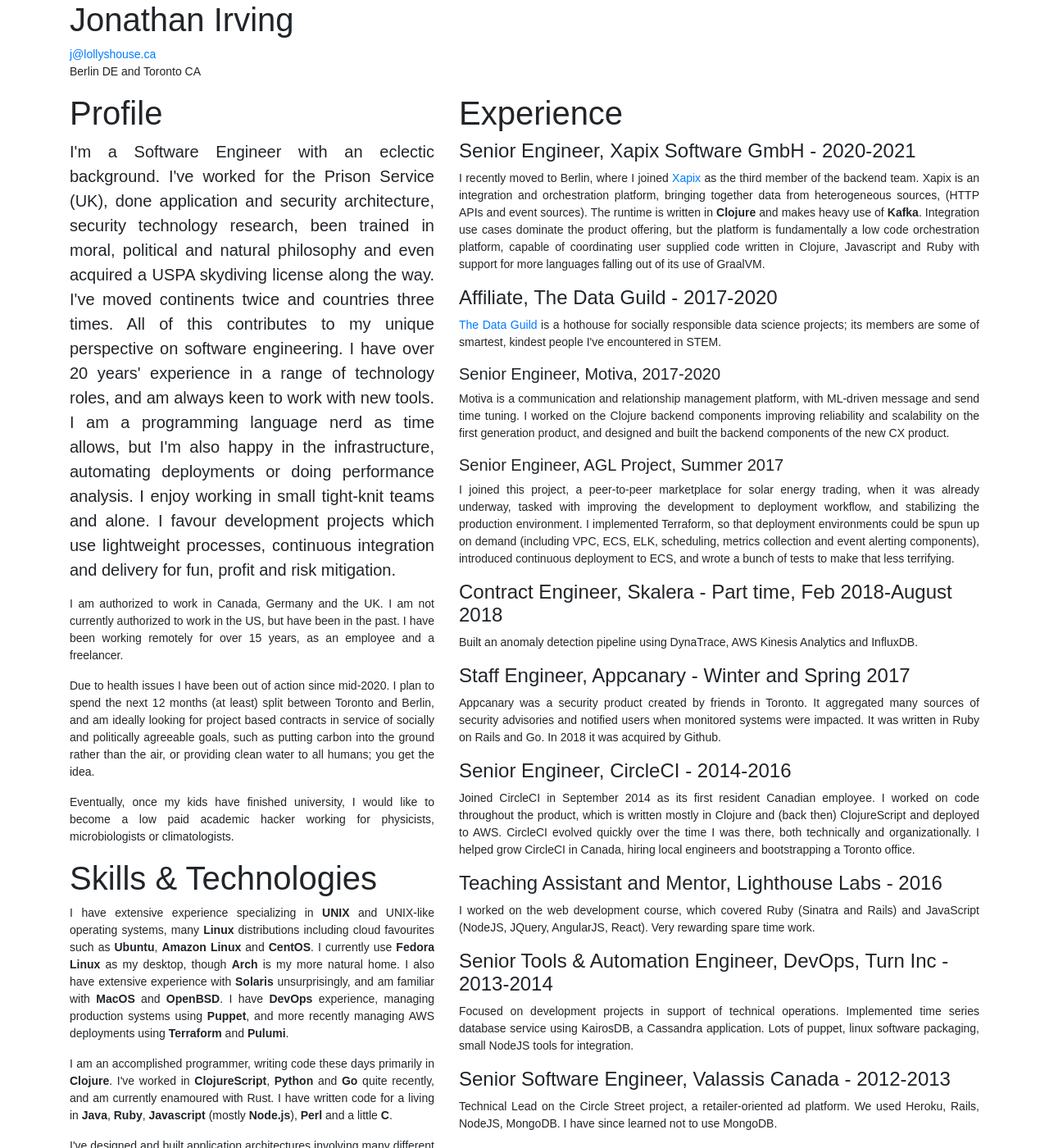
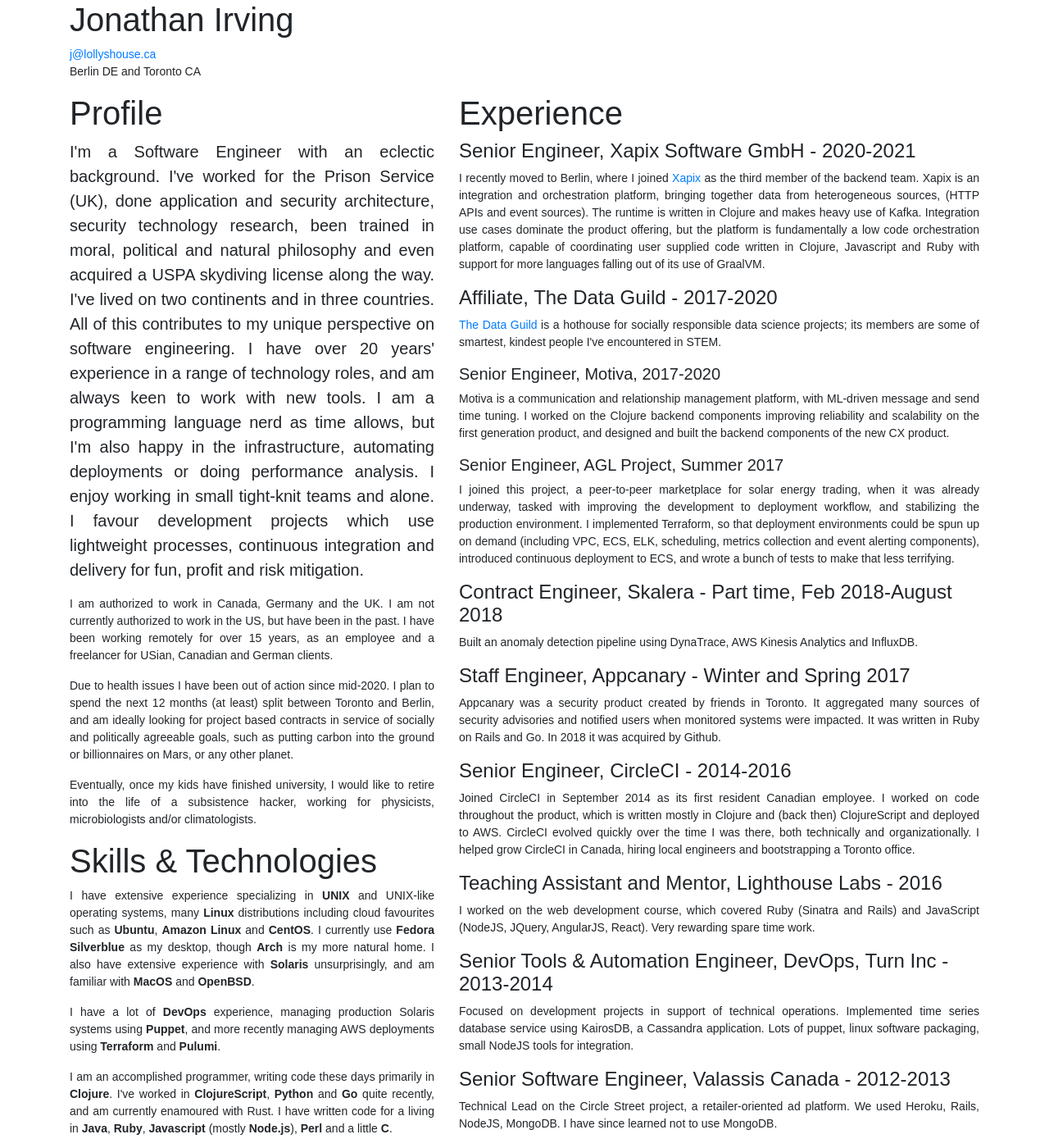
Before and after one commit to j0ni/j0ni.github.io, a Jekyll site: the page built from resume.html, in a window 1280 px wide and 1400 px high. Shown: the whole window at 82% size. Built offline with Jekyll 4.4.1, drawn with Linux system fonts in a browser that asks for light colours; some of the changed text lies outside the part shown.

Commit message:
Some edits

```diff
--- a/resume.html
+++ b/resume.html
@@ -13,7 +13,6 @@
   </div>
 </div>
 <div class="row">
-
   <div class="col-md-5">
     <section id="profile">
       <h1>Profile</h1>
@@ -23,21 +22,22 @@
         Prison Service (UK), done application and security architecture,
         security technology research, been trained in moral, political and
         natural philosophy and even acquired a USPA skydiving license along the
-        way. I've moved continents twice and countries three times. All of this
-        contributes to my unique perspective on software engineering. I have over
-        20 years' experience in a range of technology roles, and am always
-        keen to work with new tools. I am a programming language nerd as
-        time allows, but I'm also happy in the infrastructure, automating
-        deployments or doing performance analysis. I enjoy working in small
-        tight-knit teams and alone. I favour development projects which use
-        lightweight processes, continuous integration and delivery for fun,
-        profit and risk mitigation.
+        way. I've lived on two continents and in three countries. All of this
+        contributes to my unique perspective on software engineering. I have
+        over 20 years' experience in a range of technology roles, and am always
+        keen to work with new tools. I am a programming language nerd as time
+        allows, but I'm also happy in the infrastructure, automating deployments
+        or doing performance analysis. I enjoy working in small tight-knit teams
+        and alone. I favour development projects which use lightweight
+        processes, continuous integration and delivery for fun, profit and risk
+        mitigation.
       </p>
 
       <p>
-        I am authorized to work in Canada, Germany and the UK. I am not currently
-        authorized to work in the US, but have been in the past. I have been
-        working remotely for over 15 years, as an employee and a freelancer.
+        I am authorized to work in Canada, Germany and the UK. I am not
+        currently authorized to work in the US, but have been in the past. I
+        have been working remotely for over 15 years, as an employee and a
+        freelancer for USian, Canadian and German clients.
       </p>
 
       <p>
@@ -45,14 +45,13 @@
         spend the next 12 months (at least) split between Toronto and Berlin,
         and am ideally looking for project based contracts in service of
         socially and politically agreeable goals, such as putting carbon into
-        the ground rather than the air, or providing clean water to all humans;
-        you get the idea.
+        the ground or billionnaires on Mars, or any other planet.
       </p>
 
       <p>
         Eventually, once my kids have finished university, I would like to
-        become a low paid academic hacker working for physicists,
-        microbiologists or climatologists.
+        retire into the life of a subsistence hacker, working for physicists,
+        microbiologists and/or climatologists.
       </p>
     </section>
 
@@ -63,12 +62,15 @@
         I have extensive experience specializing in <b>UNIX</b> and UNIX-like
         operating systems, many <b>Linux</b> distributions including cloud
         favourites such as <b>Ubuntu</b>, <b>Amazon Linux</b> and <b>CentOS</b>.
-        I currently use <b>Fedora Linux</b> as my desktop, though <b>Arch</b> is
+        I currently use <b>Fedora Silverblue</b> as my desktop, though <b>Arch</b> is
         my more natural home. I also have extensive experience with <b>Solaris</b>
         unsurprisingly, and am familiar with <b>MacOS</b> and <b>OpenBSD</b>.
+      </p>
 
-        I have <b>DevOps</b> experience, managing production systems using <b>Puppet</b>,
-        and more recently managing AWS deployments using <b>Terraform</b> and <b>Pulumi</b>.
+      <p>
+        I have a lot of <b>DevOps</b> experience, managing production Solaris
+        systems using <b>Puppet</b>, and more recently managing AWS deployments
+        using <b>Terraform</b> and <b>Pulumi</b>.
       </p>
 
       <p>
@@ -94,11 +96,8 @@
         <b>test driven design</b>, depending on the language and context. I also
         prefer <b>continuous integration and delivery</b>. I am not religious
         about any particular methodology; I have found that different approaches
-        serve different goals, technologies, tools and cultures.
-      </p>
-
-      <p>
-        I am a committed <b>Emacs</b> user. Enough said.
+        serve different goals, technologies, tools and cultures. Except <b>Emacs</b>,
+        which is a universal invariant.
       </p>
 
       <p>
@@ -125,12 +124,9 @@
         <span class="period">1989 - 1992</span>
       </section>
     </section>
-
-
   </div>
 
   <div class="col-md-7">
-
     <section id="experience">
       <h1>Experience</h1>
 
@@ -142,12 +138,12 @@
           <a href="https://xapix.io">Xapix</a> as the third member of the
           backend team. Xapix is an integration and orchestration platform,
           bringing together data from heterogeneous sources, (HTTP APIs and
-          event sources). The runtime is written in <b>Clojure</b> and makes
-          heavy use of <b>Kafka</b>. Integration use cases dominate the
-          product offering, but the platform is fundamentally a low code
-          orchestration platform, capable of coordinating user supplied code
-          written in Clojure, Javascript and Ruby with support for more
-          languages falling out of its use of GraalVM.
+          event sources). The runtime is written in Clojure and makes heavy use
+          of Kafka. Integration use cases dominate the product offering, but the
+          platform is fundamentally a low code orchestration platform, capable
+          of coordinating user supplied code written in Clojure, Javascript and
+          Ruby with support for more languages falling out of its use of
+          GraalVM.
         </p>
       </section>
 
```
Also changed, not shown: other parts of resume.html (+1 -1 lines).
